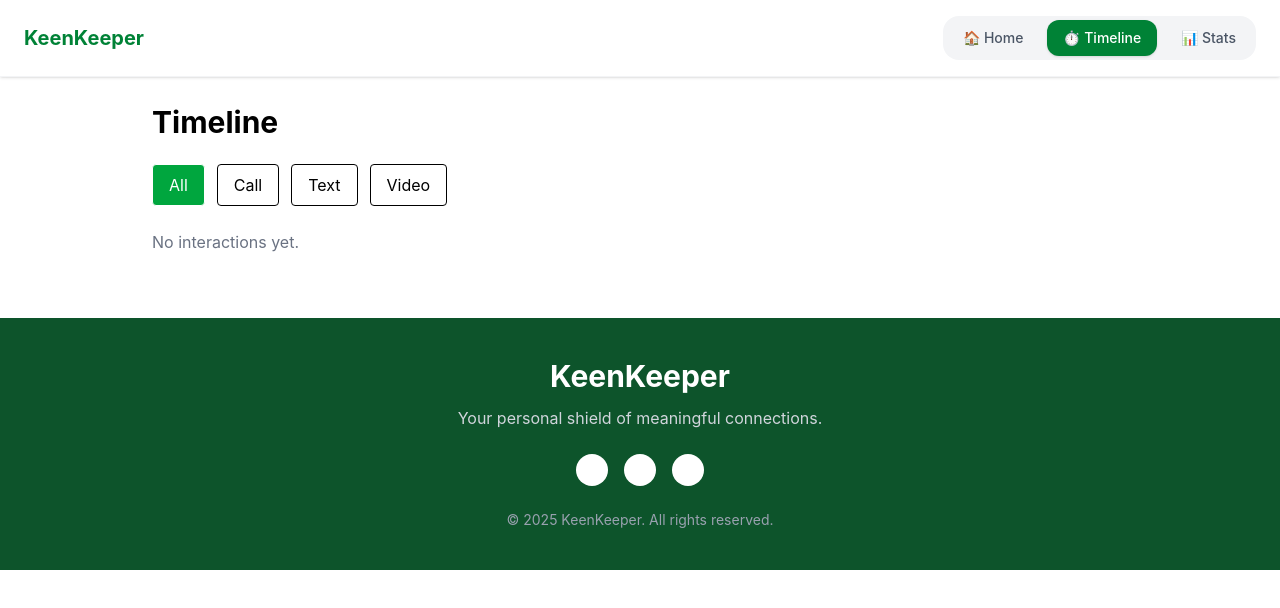
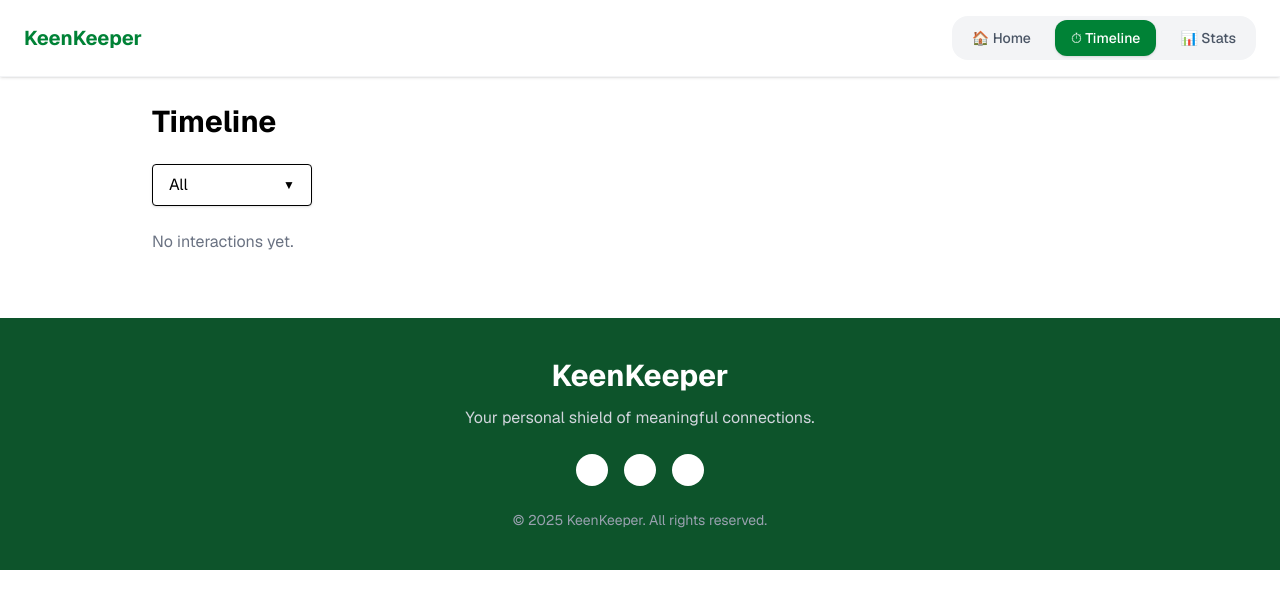
Before and after one commit to durjoy1516/b13-a7, a React (Vite) app: page /timeline in a window 1280 px wide. Shown: the top 608 px of the page. Built offline with nearby package versions, Linux system fonts and the light colour scheme.

Commit message:
frinds picture added, some functionality change

```diff
--- a/index.html
+++ b/index.html
@@ -4,6 +4,10 @@
     <meta charset="UTF-8" />
     <link rel="icon" type="image/svg+xml" href="/favicon.svg" />
     <meta name="viewport" content="width=device-width, initial-scale=1.0" />
+    <link rel="preconnect" href="https://fonts.googleapis.com">
+    <link rel="preconnect" href="https://fonts.gstatic.com" crossorigin>
+    <link href="https://fonts.googleapis.com/css2?family=Geist:wght@100..900&display=swap" rel="stylesheet">
+    <link rel="stylesheet" href="https://cdnjs.cloudflare.com/ajax/libs/font-awesome/7.0.1/css/all.min.css" integrity="sha512-2SwdPD6INVrV/lHTZbO2nodKhrnDdJK9/kg2XD1r9uGqPo1cUbujc+IYdlYdEErWNu69gVcYgdxlmVmzTWnetw==" crossorigin="anonymous" referrerpolicy="no-referrer" />
     <title>keen-keeper</title>
   </head>
   <body>
--- a/public/friends.json
+++ b/public/friends.json
@@ -2,7 +2,7 @@
   {
     "id": 1,
     "name": "David Kim",
-    "picture": "",
+    "picture": "https://i.pravatar.cc/150?img=11",
     "email": "david.kim@example.com",
     "days_since_contact": 10,
     "status": "almost due",
@@ -14,7 +14,7 @@
   {
     "id": 2,
     "name": "Emma Wilson",
-    "picture": "",
+    "picture": "https://i.pravatar.cc/150?img=5",
     "email": "emma.wilson@example.com",
     "days_since_contact": 22,
     "status": "overdue",
@@ -26,7 +26,7 @@
   {
     "id": 3,
     "name": "Liam Nakamura",
-    "picture": "",
+    "picture": "https://i.pravatar.cc/150?img=12",
     "email": "liam.n@example.com",
     "days_since_contact": 5,
     "status": "on-track",
@@ -38,7 +38,7 @@
   {
     "id": 4,
     "name": "James Wright",
-    "picture": "",
+    "picture": "https://i.pravatar.cc/150?img=15",
     "email": "james.w@example.com",
     "days_since_contact": 30,
     "status": "overdue",
@@ -50,7 +50,7 @@
   {
     "id": 5,
     "name": "Sophia Martinez",
-    "picture": "",
+    "picture": "https://i.pravatar.cc/150?img=9",
     "email": "sophia.m@example.com",
     "days_since_contact": 8,
     "status": "on-track",
@@ -62,7 +62,7 @@
   {
     "id": 6,
     "name": "Noah Rahman",
-    "picture": "",
+    "picture": "https://i.pravatar.cc/150?img=13",
     "email": "noah.rahman@example.com",
     "days_since_contact": 16,
     "status": "almost due",
@@ -74,7 +74,7 @@
   {
     "id": 7,
     "name": "Olivia Chen",
-    "picture": "",
+    "picture": "https://i.pravatar.cc/150?img=23",
     "email": "olivia.chen@example.com",
     "days_since_contact": 3,
     "status": "on-track",
@@ -86,7 +86,7 @@
   {
     "id": 8,
     "name": "Ethan Brown",
-    "picture": "",
+    "picture": "https://i.pravatar.cc/150?img=18",
     "email": "ethan.brown@example.com",
     "days_since_contact": 25,
     "status": "overdue",
@@ -98,7 +98,7 @@
   {
     "id": 9,
     "name": "Ava Thompson",
-    "picture": "",
+    "picture": "https://i.pravatar.cc/150?img=32",
     "email": "ava.t@example.com",
     "days_since_contact": 12,
     "status": "almost due",
@@ -110,7 +110,7 @@
   {
     "id": 10,
     "name": "Lucas Silva",
-    "picture": "",
+    "picture": "https://i.pravatar.cc/150?img=20",
     "email": "lucas.silva@example.com",
     "days_since_contact": 6,
     "status": "on-track",
@@ -122,7 +122,7 @@
   {
     "id": 11,
     "name": "Mia Johnson",
-    "picture": "",
+    "picture": "https://i.pravatar.cc/150?img=25",
     "email": "mia.johnson@example.com",
     "days_since_contact": 18,
     "status": "almost due",
@@ -134,7 +134,7 @@
   {
     "id": 12,
     "name": "Daniel Garcia",
-    "picture": "",
+    "picture": "https://i.pravatar.cc/150?img=30",
     "email": "daniel.g@example.com",
     "days_since_contact": 40,
     "status": "overdue",
--- a/src/components/FriendCard.jsx
+++ b/src/components/FriendCard.jsx
@@ -7,7 +7,7 @@ export default function FriendCard({ friend }) {
       <div className="p-4 bg-white shadow rounded-xl text-center">
 
         {/* Image */}
-        <div className="w-20 h-20 mx-auto rounded-full bg-gray-300 mb-3"></div>
+        <img src={friend.picture} alt={friend.name}className="w-20 h-20 mx-auto rounded-full object-cover mb-3"/>
 
         {/* Name */}
         <h2 className="font-semibold text-lg">{friend.name}</h2>
--- a/src/index.css
+++ b/src/index.css
@@ -1 +1,5 @@
 @import "tailwindcss";
+
+*{
+    font-family: "Geist", sans-serif;
+}
--- a/src/pages/FriendDetails.jsx
+++ b/src/pages/FriendDetails.jsx
@@ -1,7 +1,7 @@
 import { useParams } from "react-router-dom";
 import { useEffect, useState } from "react";
-import Navbar from "../components/Navbar";
-import Footer from "../components/Footer";
+// import Navbar from "../components/Navbar";
+// import Footer from "../components/Footer";
 
 export default function FriendDetails() {
   const { id } = useParams();
@@ -52,7 +52,11 @@ export default function FriendDetails() {
         {/* 🔹 LEFT SIDE */}
         <div className="bg-white p-6 rounded-xl shadow text-center">
 
-          <div className="w-24 h-24 mx-auto bg-gray-300 rounded-full mb-3"></div>
+          <img
+  src={friend.picture}
+  alt={friend.name}
+  className="w-24 h-24 mx-auto rounded-full object-cover mb-3"
+/>
 
           <h2 className="text-xl font-bold">{friend.name}</h2>
 
--- a/src/pages/Timeline.jsx
+++ b/src/pages/Timeline.jsx
@@ -5,6 +5,7 @@ import Footer from "../components/Footer";
 export default function Timeline() {
   const [data, setData] = useState([]);
   const [filter, setFilter] = useState("All");
+  const [dropdown, setDropdown] = useState(false);
 
   // 🔥 Load from localStorage
   useEffect(() => {
@@ -29,19 +30,41 @@ export default function Timeline() {
           Timeline
         </h1>
 
-        {/* 🔹 Filter Bar */}
-        <div className="flex gap-3 mb-6">
+       {/* 🔹 Classic Dropdown Filter */}
+        <div className="relative mb-6 w-40">
+
+          {/* Button */}
+          <button
+            onClick={() => setDropdown(!dropdown)}
+            className="w-full px-4 py-2 border rounded bg-white shadow-sm flex justify-between items-center"
+          >
+            <span>{filter}</span>
+            <span className={`text-xs transition ${dropdown ? "rotate-180" : ""}`}>
+              ▼
+            </span>
+          </button>
+
+          {/* Dropdown Menu */}
+          {dropdown && (
+            <div className="absolute left-0 mt-1 w-full bg-white border rounded shadow-md z-10">
+
               {["All", "Call", "Text", "Video"].map((type) => (
-            <button
+                <div
                   key={type}
-              onClick={() => setFilter(type)}
-              className={`px-4 py-2 rounded border
-                ${filter === type ? "bg-green-600 text-white" : "bg-white"}
+                  onClick={() => {
+                    setFilter(type);
+                    setDropdown(false);
+                  }}
+                  className={`px-4 py-2 text-sm cursor-pointer hover:bg-gray-100
+                    ${filter === type ? "bg-gray-100 font-semibold" : ""}
                   `}
                 >
                   {type}
-            </button>
+                </div>
               ))}
+
+            </div>
+          )}
         </div>
 
         {/* 🔹 Timeline List */}
@@ -77,9 +100,9 @@ export default function Timeline() {
                 </div>
 
                 {/* RIGHT DATE */}
-                <p className="text-sm text-gray-400">
+                {/* <p className="text-sm text-gray-400">
                   {item.date}
-                </p>
+                </p> */}
 
               </div>
             ))
```
Lines whose indentation alone changed are shown as unchanged.
